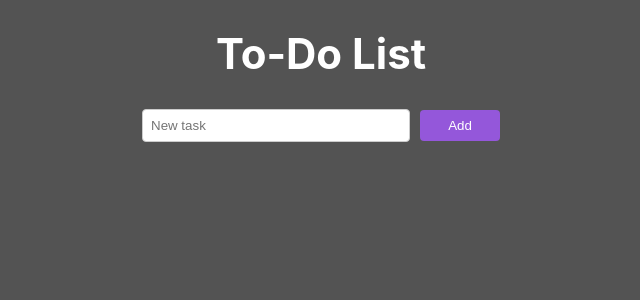
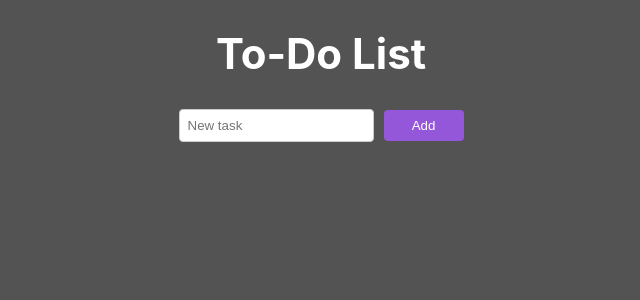
Before and after one commit to qkas/react-app, a React (Create React App) app: page / in a window 1280 px wide. Shown: the top 300 px of the page, without its empty margins (319-959 px from the left). Built offline with nearby package versions, Linux system fonts and the light colour scheme.

Commit message:
Removed unnessassary TodoItem.css stylesheet

```diff
--- a/src/components/TodoForm.css
+++ b/src/components/TodoForm.css
@@ -1,9 +1,9 @@
 .input {
-
+  width: 100%;
 }
 
 .input input {
-  width: 250px;
+  max-width: 250px;
   padding: 8px;
   margin-bottom: 10px;
   border-radius: 4px;
--- a/src/components/TodoItem.js
+++ b/src/components/TodoItem.js
@@ -1,5 +1,4 @@
 import React from 'react';
-import './TodoItem.css';
 
 const TodoItem = ({ todo, onRemoveTodo }) => (
   <li>
```
Also changed, not shown: src/components/TodoItem.css (deleted).
